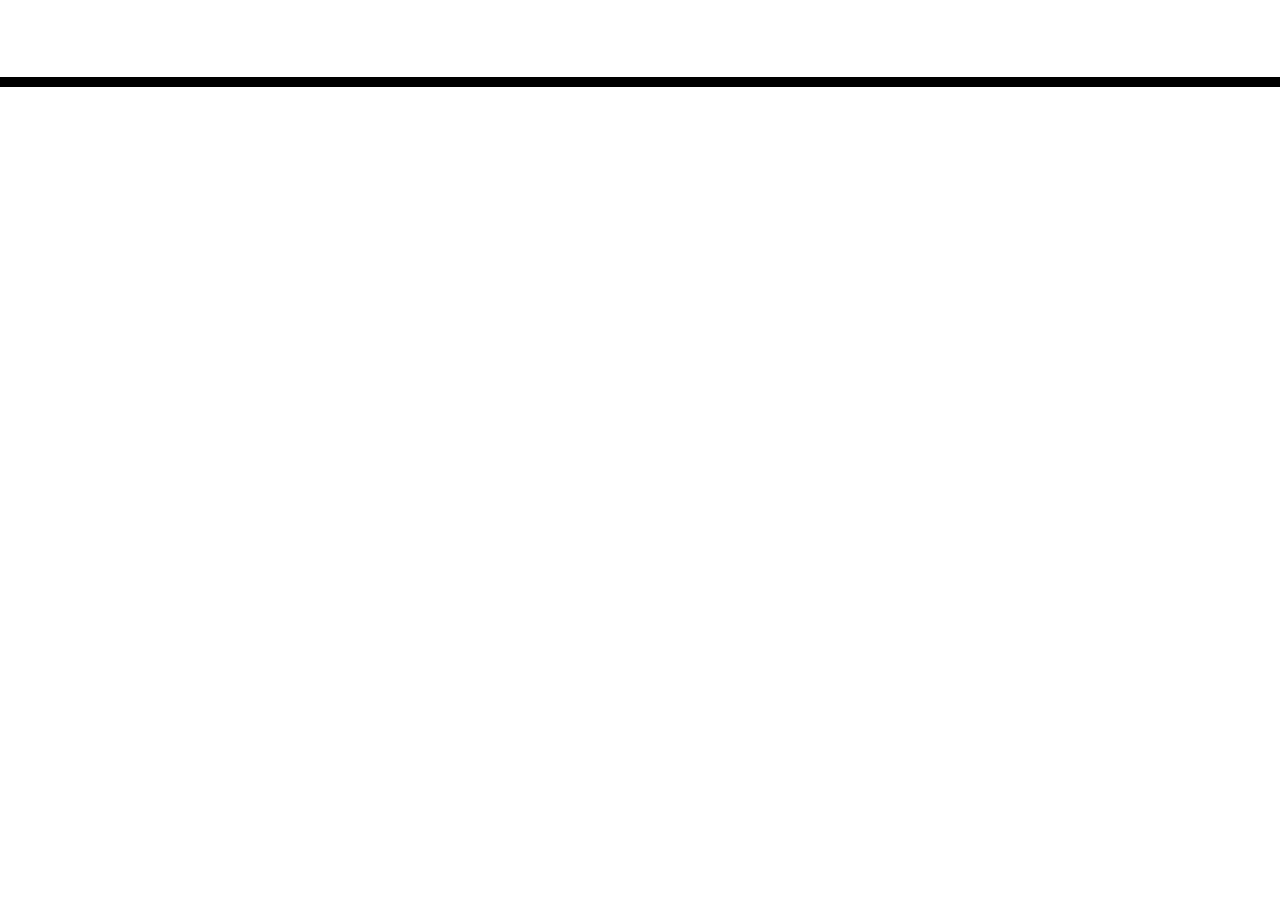
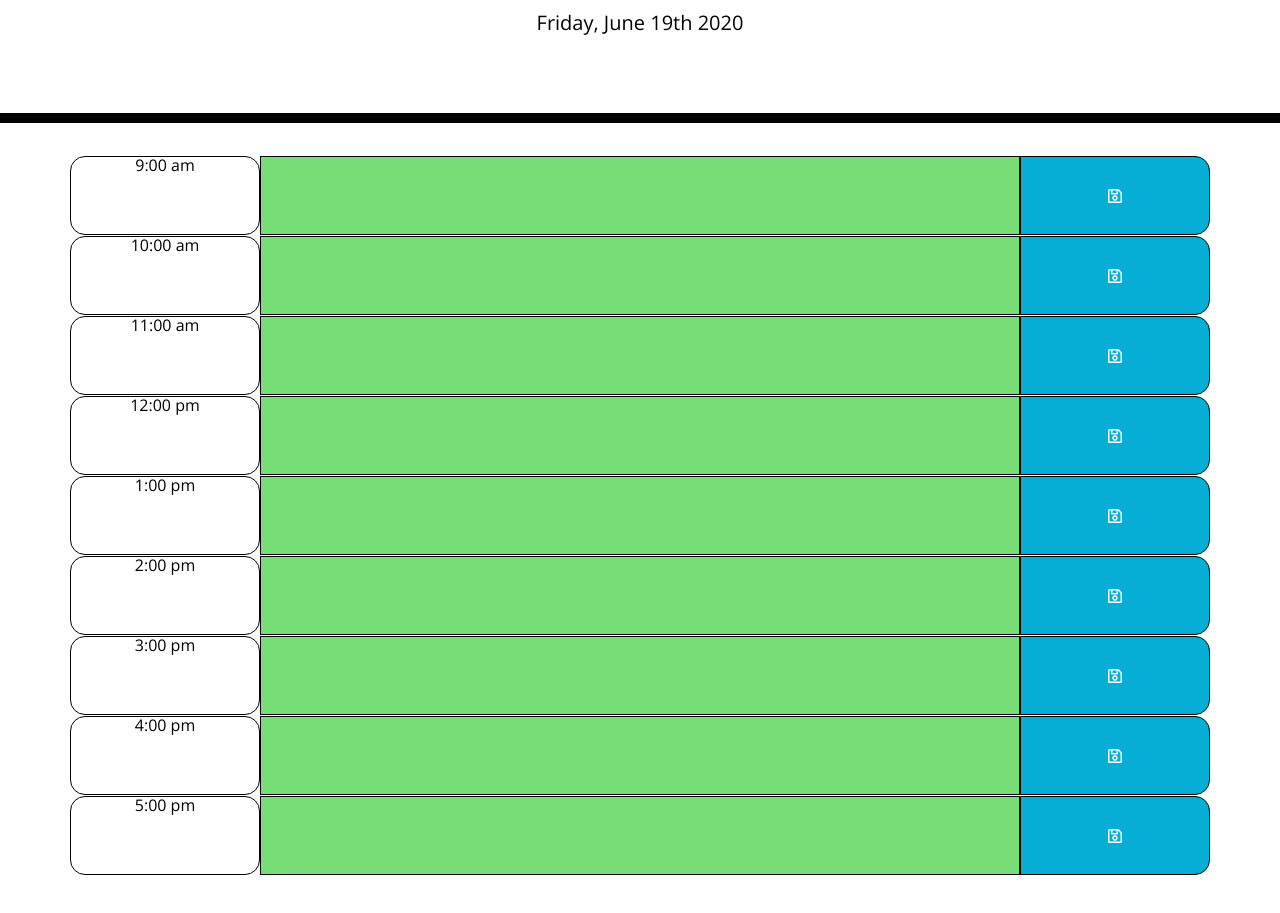
Before and after one commit to zackdeacon/Work-Day-Scheduler-Homework, a plain HTML site: page Develop/index.html in a window 1280 px wide. Shown: the part 181-1094 px from the top of the page. Before the commit the page ends 800 px from the top, so only its background shows below. Drawn offline with nearby package versions, Linux system fonts and the light colour scheme.

Commit message:
function added

```diff
--- a/Develop/index.html
+++ b/Develop/index.html
@@ -30,9 +30,59 @@
     </header>
     <div class="container">
       <!-- Timeblocks go here -->
+
+      <div class="row">
+        <div class ="col-2 hour time-block">9:00 am</div>
+        <textarea id="nine" class="col-8 input"></textarea>
+        <button class="col-2 saveBtn"><i class="far fa-save"></i></button>
+      </div>
+      <div class="row">
+        <div class ="col-2 hour time-block">10:00 am</div>
+        <textarea id="ten" class="col-8 input"></textarea>
+        <button class="col-2 saveBtn"><i class="far fa-save"></i></button>
+      </div>
+      <div class="row">
+        <div class ="col-2 hour time-block">11:00 am</div>
+        <textarea id="eleven" class="col-8 input"></textarea>
+        <button class="col-2 saveBtn"><i class="far fa-save"></i></button>
+      </div>
+      <div class="row">
+        <div class ="col-2 hour time-block">12:00 pm</div>
+        <textarea id="twelve" class="col-8 input"></textarea>
+        <button class="col-2 saveBtn"><i class="far fa-save"></i></button>
+      </div>
+      <div class="row">
+        <div class ="col-2 hour time-block">1:00 pm</div>
+        <textarea id="one" class="col-8 input"></textarea>
+        <button class="col-2 saveBtn"><i class="far fa-save"></i></button>
+      </div>
+      <div class="row">
+        <div class ="col-2 hour time-block">2:00 pm</div>
+        <textarea id="two" class="col-8 input"></textarea>
+        <button class="col-2 saveBtn"><i class="far fa-save"></i></button>
+      </div>
+      <div class="row">
+        <div class ="col-2 hour time-block">3:00 pm</div>
+        <textarea id="three" class="col-8 input"></textarea>
+        <button class="col-2 saveBtn"><i class="far fa-save"></i></button>
+      </div>
+      <div class="row">
+        <div class ="col-2 hour time-block">4:00 pm</div>
+        <textarea id="four" class="col-8 input"></textarea>
+        <button class="col-2 saveBtn"><i class="far fa-save"></i></button>
+      </div>
+      <div class="row">
+        <div class ="col-2 hour time-block">5:00 pm</div>
+        <textarea id="five" class="col-8 input"></textarea>
+        <button class="col-2 saveBtn"><i class="far fa-save"></i></button>
+      </div>
+
+      <div class="row">
+
     </div>
 
     <script src="https://code.jquery.com/jquery-3.4.1.min.js"></script>
     <script src="https://cdnjs.cloudflare.com/ajax/libs/moment.js/2.24.0/moment.min.js"></script>
+    <script src="script.js"></script>
   </body>
 </html>
--- a/Develop/script.js
+++ b/Develop/script.js
@@ -1,11 +1,96 @@
+var dateDisplay = $("#currentDay");
+var realTime = moment().hours();
+var nine = $("#nine");
+var ten = $("#ten");
+var eleven = $("#eleven");
+var twelve = $("#twelve");
+var one = $("#one");
+var two = $("#two");
+var three = $("#three");
+var four =$("#four");
+var five = $("#five");
+var words;
+var inputArray = [9,10,11,12,13,14,15,16,17]
+var divArray = [nine, ten, eleven, twelve, one, two, three, four, five]
+console.log(realTime);
+
 //TODO: create timeblocks and current date divs that auto populate when the calendar is opened up
-    //TODO: Use time stamp code found in window (console) to achieve current date and time
-    //date.now (potential) moment.js for library
+dateDisplay.append(moment().format('dddd, MMMM Do YYYY'));
 
 //color code 1 hour time blocks. use background color
     //green = future hours
     //blue = current hour
     //red = past hours
 
+for (var i = 0; i < 9; i++) {
+ if (realTime === inputArray[i]) {
+     $(divArray[i]).addClass("present");
+ } else if (realTime > inputArray[i]) {
+     //append to div and add class past
+     $(divArray[i]).addClass("past");
+} else {
+     //append to div and add class future
+     $(divArray[i]).addClass("future");
+    }
+}
+
+$(document).ready( function() {
+    savedText();
+})
+
+$(".saveBtn").click(function(){
+words = $(this).siblings(".input").val();
+console.log(words);
+hourInfo = $(this).siblings(".hour").text();
+console.log(hourInfo);
+localStorage.setItem(hourInfo, JSON.stringify(words));
+
+savedText();
+//need to fire color change function
+//need to fire function to retrieve local storage
+
+})
+
+function savedText () {
+    var wordsNine = JSON.parse(localStorage.getItem("9:00 am"));
+    $("#nine").val("");
+    $("#nine").val(wordsNine);
+
+    var wordsTen = JSON.parse(localStorage.getItem("10:00 am"));
+    $("#ten").val("");
+    $("#ten").val(wordsTen);
+
+    var wordsEleven = JSON.parse(localStorage.getItem("11:00 am"));
+    $("#elevin").val("");
+    $("#elevin").val(wordsEleven);
+
+    var wordsTwelve = JSON.parse(localStorage.getItem("12:00 pm"));
+    $("#twelve").val("");
+    $("#twelve").val(wordsTwelve);
+
+    var wordsOne = JSON.parse(localStorage.getItem("1:00 pm"));
+    $("#one").val("");
+    $("#one").val(wordsOne);
+
+    var wordsTwo = JSON.parse(localStorage.getItem("2:00 pm"));
+    $("#two").val("");
+    $("#two").val(wordsTwo);
+
+    var wordsThree = JSON.parse(localStorage.getItem("9:00 am"));
+    $("#three").val("");
+    $("#three").val(wordsThree);
+
+    var wordsFour = JSON.parse(localStorage.getItem("4:00 pm"));
+    $("#four").val("");
+    $("#four").val(wordsFour);
+
+    var wordsFive = JSON.parse(localStorage.getItem("5:00 pm"));
+    $("#five").val("");
+    $("#five").val(wordsFive);
+
+
+
+}
+
 //.sibling method to access sibling in click event listener. this.sibling(input type) grab value and id to send to local storage.
 //when retrieve from local storage can set text content to value
--- a/Develop/style.css
+++ b/Develop/style.css
@@ -44,17 +44,17 @@ textarea{
 
 .past {
   background-color: #d3d3d3;
-  color: white;
+  color:black;
 }
 
 .present {
   background-color: #ff6961;
-  color: white;
+  color: black;
 }
 
 .future {
   background-color: #77dd77;
-  color: white;
+  color: black;
 }
 
 .saveBtn {
@@ -69,3 +69,10 @@ textarea{
   font-size: 20px;
   transition: all .3s ease-in-out;
 }
+
+.col-8 {
+  border: 1px solid black;
+}
+.col-2 {
+  border: 1px solid black;
+}
```
